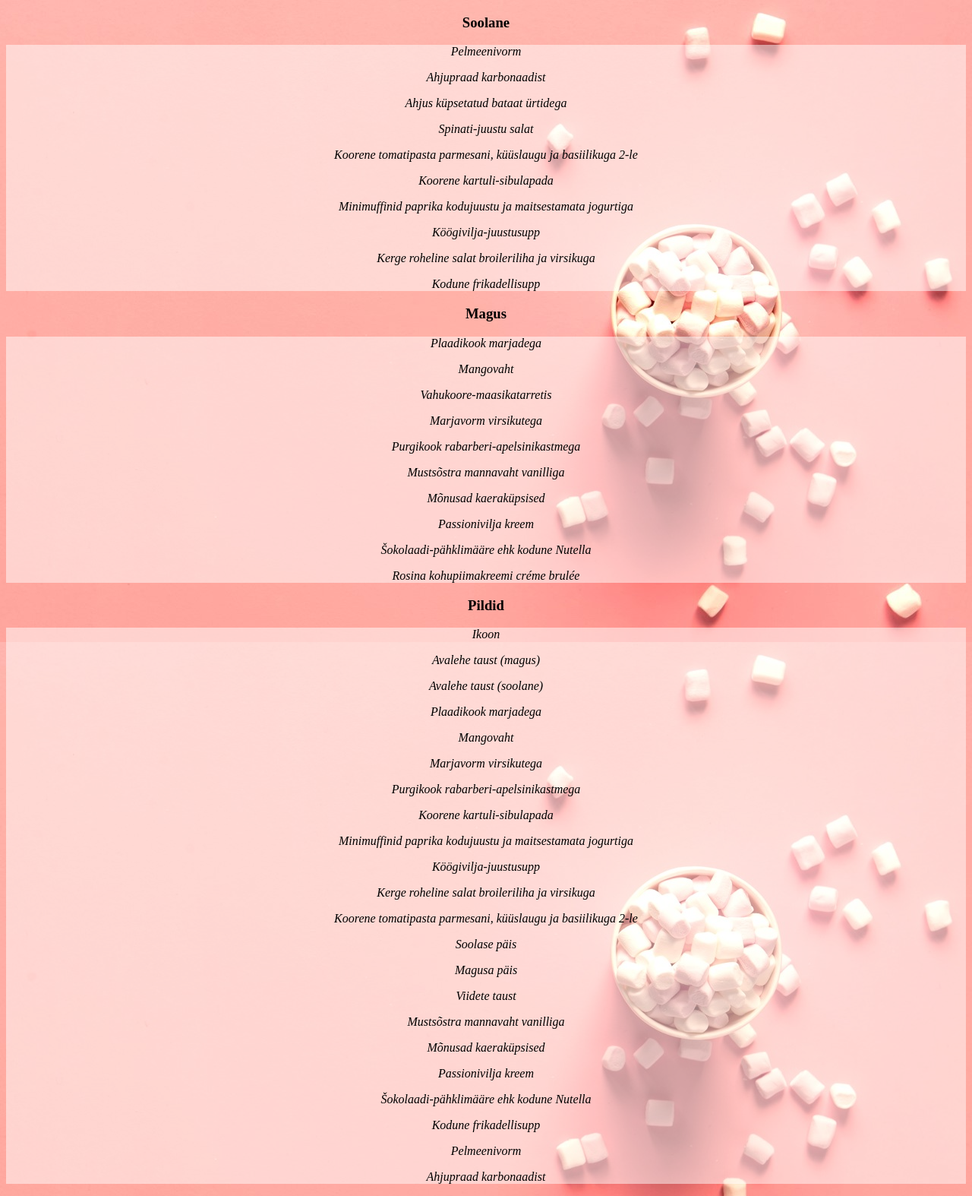
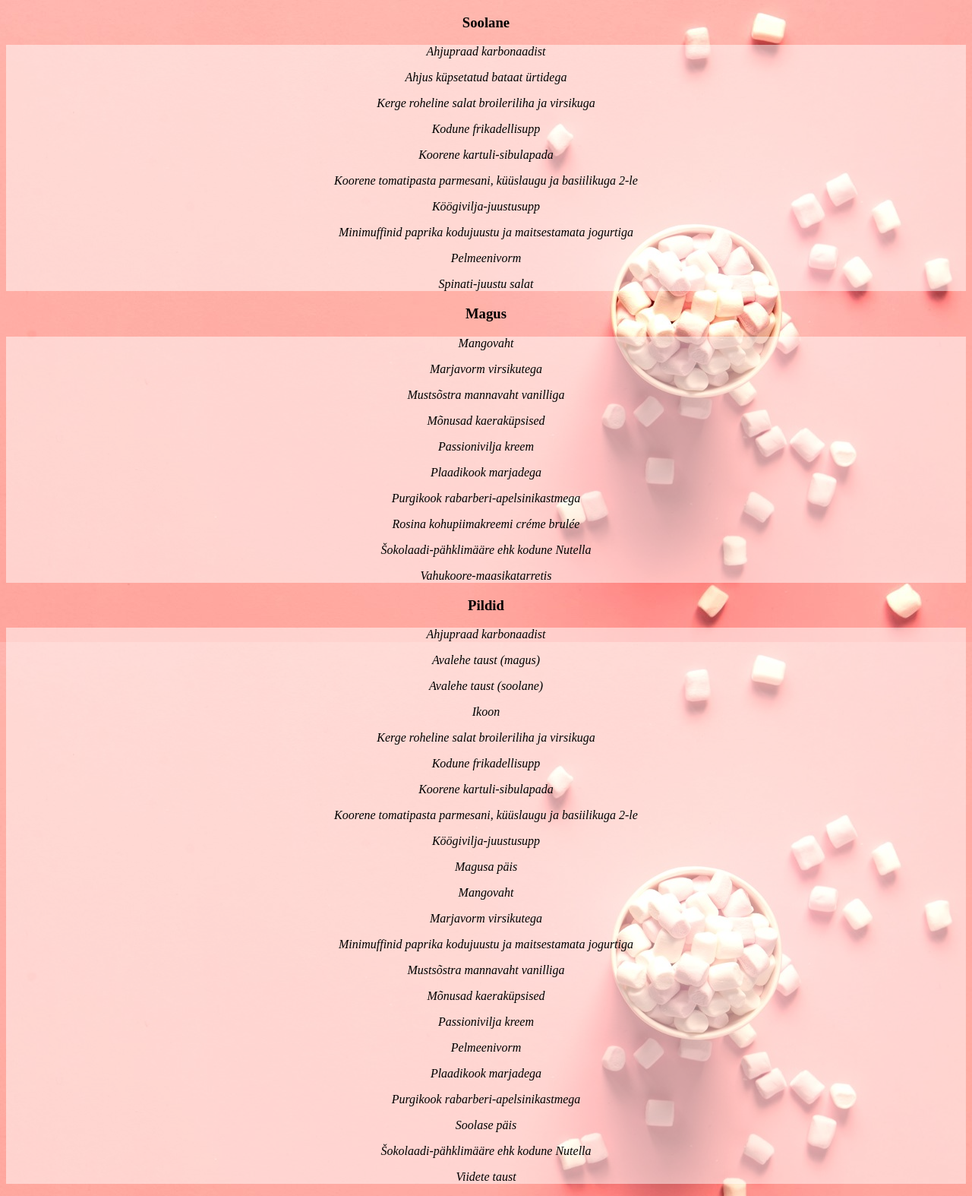
Before and after one commit to kristiinakulbok/veebileht, a plain HTML site: page viited.html in a window 1280 px wide. Shown: the whole page at 76% size. Drawn offline with Linux system fonts and the light colour scheme.

Commit message:
Viited täh. järjekorras, pildid korras ja taust on heledam

```diff
--- a/css/style(magus, soolane).css
+++ b/css/style(magus, soolane).css
@@ -1,5 +1,5 @@
 body {
-    background-color: rgba(255, 204, 230);
+    background-color: rgba(255, 204, 230, 0.4);
 }
 .nupp {
     width: 100%;
--- a/viited.html
+++ b/viited.html
@@ -12,36 +12,34 @@
 	<div class= "pealkiri">
 		<h3>Soolane</h3>
 			<div class = "viide">
-				<p><a href="https://perenaine.ee/pelmeenivorm/#.XAAG2egzY2w">Pelmeenivorm</a></p>
-				<p><a href="https://nami-nami.ee/files/recipes/8828/seapraadJUTA.jpg">Ahjupraad karbonaadist</a></p>
-				<p><a href="http://www.menuu.ee/recipe/ahjus-kpsetatud-bataat-rtidega/">Ahjus küpsetatud bataat ürtidega</a></p>
-				<p><a href="https://www.valio.ee/retseptid/salatid/spinati-juustu-salat">Spinati-juustu salat</a></p>
-				<p><a href="http://tartumill.ee/et/retseptid/koorene-tomatipasta-parmesani-kuuslaugu-ja-basiilikuga-2-le/">Koorene tomatipasta parmesani, küüslaugu ja basiilikuga 2-le</a>
+				<p><a href="https://nami-nami.ee/files/recipes/8828/seapraadJUTA.jpg">Ahjupraad karbonaadist</a>
 				</p>
-				<p><a href="http://farmi.ee/retseptid/soolased-toidud-toorjuustust/18772">Koorene kartuli-sibulapada</a>
-				</p>
-				<p><a href="http://www.farmi.ee/retseptid/soolased-toidud-kodujuustust-ja-kohupiimast/minimuffinid-paprika-kodujuustu-ja-maitsestamata-jogurtiga">Minimuffinid paprika kodujuustu ja maitsestamata jogurtiga</a>
-				</p>
-				<p><a href="https://retseptisahtel.ee/koogivilja-juustu-supp/">Köögivilja-juustusupp</a>
+				<p><a href="http://www.menuu.ee/recipe/ahjus-kpsetatud-bataat-rtidega/">Ahjus küpsetatud bataat ürtidega</a>
 				</p>
 				<p><a href="https://retseptisahtel.ee/kerge-roheline-salat/">Kerge roheline salat broileriliha ja virsikuga</a>
 				</p>
 				<p><a href="http://www.linnuliha.ee/retseptid/kodune-frikadellisupp/">Kodune frikadellisupp</a>
+				</p>
+				<p><a href="http://farmi.ee/retseptid/soolased-toidud-toorjuustust/18772">Koorene kartuli-sibulapada</a>
+				</p>
+				<p><a href="http://tartumill.ee/et/retseptid/koorene-tomatipasta-parmesani-kuuslaugu-ja-basiilikuga-2-le/">Koorene tomatipasta parmesani, küüslaugu ja basiilikuga 2-le</a>
+				</p>
+				<p><a href="https://retseptisahtel.ee/koogivilja-juustu-supp/">Köögivilja-juustusupp</a>
+				</p>
+				<p><a href="http://www.farmi.ee/retseptid/soolased-toidud-kodujuustust-ja-kohupiimast/minimuffinid-paprika-kodujuustu-ja-maitsestamata-jogurtiga">Minimuffinid paprika kodujuustu ja maitsestamata jogurtiga</a>
+				</p>
+				<p><a href="https://perenaine.ee/pelmeenivorm/#.XAAG2egzY2w">Pelmeenivorm</a>
+				</p>
+				<p><a href="https://www.valio.ee/retseptid/salatid/spinati-juustu-salat">Spinati-juustu salat</a>
 				</p>
 			</div>
 	</div>
 	<div class= "pealkiri">
 		<h3>Magus</h3>
 			<div class = "viide">
-				<p><a href="https://www.valio.ee/retseptid/magustoidud/rosina-kohupiimakreemi-crme-brule"></a></p>
-				<p><a href="https://www.dansukker.com/ee/retseptid/plaadikook-marjadega.aspx">Plaadikook marjadega</a>
-				</p>
 				<p><a href="http://toidutare.ee/road/magustoidud_ja_maiustused/kreemid_ja_pudingid/1C6E1/#Mangovaht">Mangovaht</a>
 				</p>
-				<p><a href="http://toidutare.ee/road/magustoidud_ja_maiustused/kreemid_ja_pudingid/1C662/#Vahukoore-maasikatarretis">Vahukoore-maasikatarretis</a></p>
 				<p><a href="http://toidutare.ee/road/magustoidud_ja_maiustused/1C577/#Marjavorm%20virsikutega">Marjavorm virsikutega</a>
-				</p>
-				<p><a href="http://toidutare.ee/road/magustoidud_ja_maiustused/marjad_ja_puuviljad/1C131/#Purgikook%20rabarberi-apelsinikastmega">Purgikook rabarberi-apelsinikastmega</a>
 				</p>
 				<p><a href="https://perenaine.ee/mustsostra-mannavaht-vanilliga/#.W__-B-gzY2w">Mustsõstra mannavaht vanilliga</a>
 				</p>
@@ -49,42 +47,46 @@
 				</p>
 				<p><a href="https://perenaine.ee/passionivilja-kreem/#.XAADMegzY2x">Passionivilja kreem</a>
 				</p>
+				<p><a href="https://www.dansukker.com/ee/retseptid/plaadikook-marjadega.aspx">Plaadikook marjadega</a>
+				</p>
+				<p><a href="http://toidutare.ee/road/magustoidud_ja_maiustused/marjad_ja_puuviljad/1C131/#Purgikook%20rabarberi-apelsinikastmega">Purgikook rabarberi-apelsinikastmega</a>
+				</p>
+				<p><a href="https://www.valio.ee/retseptid/magustoidud/rosina-kohupiimakreemi-crme-brule">Rosina kohupiimakreemi créme brulée</a>
+				</p>
 				<p><a href="https://perenaine.ee/sokolaadi-pahklimaare-ehk-kodune-nutella/#.XAADw-gzY2w">Šokolaadi-pähklimääre ehk kodune Nutella</a>
 				</p>
-				<p><a href="https://www.valio.ee/retseptid/magustoidud/rosina-kohupiimakreemi-crme-brule">Rosina kohupiimakreemi créme brulée</a></p>
+				<p><a href="http://toidutare.ee/road/magustoidud_ja_maiustused/kreemid_ja_pudingid/1C662/#Vahukoore-maasikatarretis">Vahukoore-maasikatarretis</a>
+				</p>
 			</div>
 	</div>
 	<div class= "pealkiri">
 		<h3>Pildid</h3>
 			<div class = "viide">
-				<p><a href="https://www.iconspedia.com/icon/ramen-icon-49372.html">Ikoon</a></p>
+				<p><a href="https://nami-nami.ee/retsept/8828/ahjupraad_karbonaadist">Ahjupraad karbonaadist</a>
+				</p>
 				<p><a href="http://seekwallpapers.com/et/pictures/412923">Avalehe taust (magus)</a>
 				</p>
 				<p><a href="https://micocinaexpress.com/index.php/tag/pasta-casera/">Avalehe taust (soolane)</a>
 				</p>
-				<p><a href="https://www.dansukker.com/ee/retseptid/plaadikook-marjadega.aspx">Plaadikook marjadega</a>
+				<p><a href="https://www.iconspedia.com/icon/ramen-icon-49372.html">Ikoon</a>
+				</p>
+				<p><a href="https://retseptisahtel.ee/kerge-roheline-salat/">Kerge roheline salat broileriliha ja virsikuga</a>
+				</p>
+				<p><a href="http://www.linnuliha.ee/retseptid/kodune-frikadellisupp/">Kodune frikadellisupp</a>
+				</p>
+				<p><a href="http://farmi.ee/retseptid/soolased-toidud-toorjuustust/18772">Koorene kartuli-sibulapada</a>
+				</p>
+				<p><a href="http://tartumill.ee/et/retseptid/koorene-tomatipasta-parmesani-kuuslaugu-ja-basiilikuga-2-le/">Koorene tomatipasta parmesani, küüslaugu ja basiilikuga 2-le</a>
+				</p>
+				<p><a href="https://retseptisahtel.ee/koogivilja-juustu-supp/">Köögivilja-juustusupp</a>
+				</p>
+				<p><a href="https://www.afmasterblasters.com/breakfast/">Magusa päis</a>
 				</p>
 				<p><a href="http://toidutare.ee/road/magustoidud_ja_maiustused/kreemid_ja_pudingid/1C6E1/#Mangovaht">Mangovaht</a>
 				</p>
 				<p><a href="http://toidutare.ee/road/magustoidud_ja_maiustused/1C577/#Marjavorm%20virsikutega">Marjavorm virsikutega</a>
 				</p>
-				<p><a href="http://toidutare.ee/road/magustoidud_ja_maiustused/marjad_ja_puuviljad/1C131/#Purgikook%20rabarberi-apelsinikastmega">Purgikook rabarberi-apelsinikastmega</a>
-				</p>
-				<p><a href="http://farmi.ee/retseptid/soolased-toidud-toorjuustust/18772">Koorene kartuli-sibulapada</a>
-				</p>
 				<p><a href="http://www.farmi.ee/retseptid/soolased-toidud-kodujuustust-ja-kohupiimast/minimuffinid-paprika-kodujuustu-ja-maitsestamata-jogurtiga">Minimuffinid paprika kodujuustu ja maitsestamata jogurtiga</a>
-				</p>
-				<p><a href="https://retseptisahtel.ee/koogivilja-juustu-supp/">Köögivilja-juustusupp</a>
-				</p>
-				<p><a href="https://retseptisahtel.ee/kerge-roheline-salat/">Kerge roheline salat broileriliha ja virsikuga</a>
-				</p>
-				<p><a href="http://tartumill.ee/et/retseptid/koorene-tomatipasta-parmesani-kuuslaugu-ja-basiilikuga-2-le/">Koorene tomatipasta parmesani, küüslaugu ja basiilikuga 2-le</a>
-				</p>
-				<p><a href="https://gazetawroclawska.pl/wielki-festiwal-kuchni-azjatyckiej-we-wroclawiu-czyli-paleczki-w-ruch-juz-w-ten-weekend/ar/13550622">Soolase päis</a>
-				</p>
-				<p><a href="https://www.afmasterblasters.com/breakfast/">Magusa päis</a>
-				</p>
-				<p><a href="https://joannak.co.uk/minimalist-food-photography/">Viidete taust</a>
 				</p>
 				<p><a href="https://perenaine.ee/mustsostra-mannavaht-vanilliga/#.W__-B-gzY2w">Mustsõstra mannavaht vanilliga</a>
 				</p>
@@ -92,15 +94,17 @@
 				</p>
 				<p><a href="https://perenaine.ee/passionivilja-kreem/#.XAADMegzY2x">Passionivilja kreem</a>
 				</p>
+				<p><a href="https://perenaine.ee/pelmeenivorm/#.XAAG2egzY2w">Pelmeenivorm</a>
+				</p>
+				<p><a href="https://www.dansukker.com/ee/retseptid/plaadikook-marjadega.aspx">Plaadikook marjadega</a>
+				</p>
+				<p><a href="http://toidutare.ee/road/magustoidud_ja_maiustused/marjad_ja_puuviljad/1C131/#Purgikook%20rabarberi-apelsinikastmega">Purgikook rabarberi-apelsinikastmega</a>
+				</p>
+				<p><a href="https://gazetawroclawska.pl/wielki-festiwal-kuchni-azjatyckiej-we-wroclawiu-czyli-paleczki-w-ruch-juz-w-ten-weekend/ar/13550622">Soolase päis</a>
+				</p>
 				<p><a href="https://perenaine.ee/sokolaadi-pahklimaare-ehk-kodune-nutella/#.XAADw-gzY2w">Šokolaadi-pähklimääre ehk kodune Nutella</a>
 				</p>
-				<p><a href="http://www.linnuliha.ee/retseptid/kodune-frikadellisupp/">Kodune frikadellisupp</a>
-				</p>
-				<p><a href="https://perenaine.ee/pelmeenivorm/#.XAAG2egzY2w">Pelmeenivorm</a>
-				</p>
-				<p><a href="https://nami-nami.ee/retsept/8828/ahjupraad_karbonaadist">Ahjupraad karbonaadist</a>
-				</p>
-				<p><a href=""></a>
+				<p><a href="https://joannak.co.uk/minimalist-food-photography/">Viidete taust</a>
 				</p>
 			</div>
 	</div>
```
Also changed, not shown: index.html (+1 -1 lines), magus.html (+3 -3 lines), soolane.html (+2 -2 lines), pildid/frikadellisupp.jpg (added), pildid/kaerahelbekupsised.jpg (added), pildid/kodunenutella.jpg (added), pildid/passioni-kreem.jpg (added), pildid/pelmeenivorm.jpg (added).
